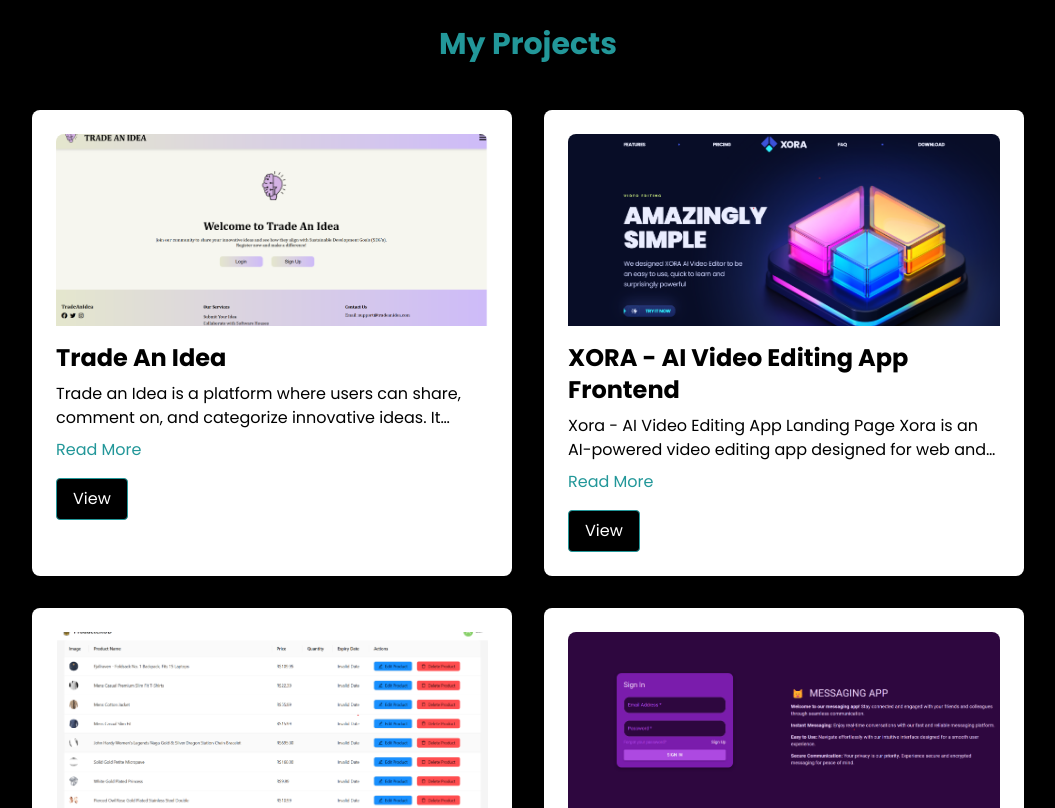
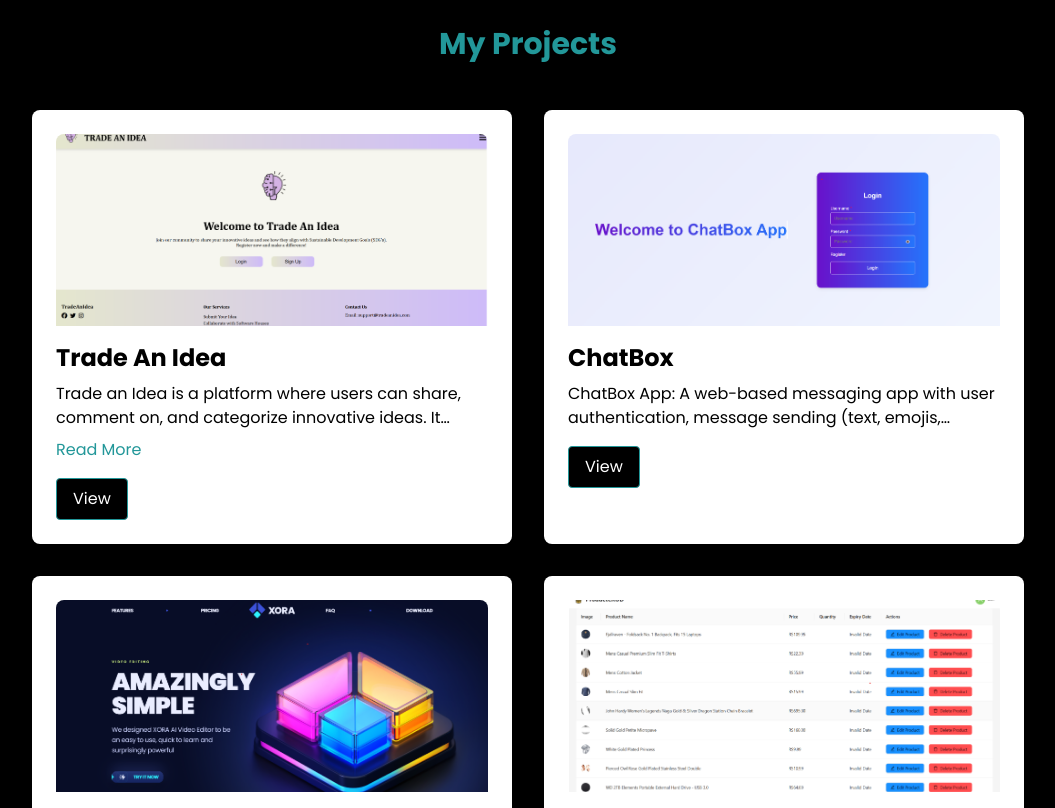
Before and after one commit to hassan-jamshaid10/Portfolio-Fullstack, a React (Vite) app: page / in a window 1280 px wide. Shown: the part 4000-4808 px from the top of the page, without its empty margins (112-1167 px from the left). Built offline with nearby package versions, Linux system fonts and the light colour scheme.

Commit message:
Updated Projects

```diff
--- a/src/Components/Projects/index.jsx
+++ b/src/Components/Projects/index.jsx
@@ -9,11 +9,18 @@
     image: '/Trade.png'
   },
   {
+    title: 'ChatBox',
+    description: 'ChatBox App: A web-based messaging app with user authentication, message sending (text, emojis, images), and profile management. Built with HTML, CSS, JavaScript, PHP, and MySQL for data storage.',
+    githubLink: 'https://github.com/hassan-jamshaid10/ChatBox.git',
+    image: '/GITPIC.png'
+  },
+  {
     title: 'XORA - AI Video Editing App Frontend',
     description: 'Xora - AI Video Editing App Landing Page Xora is an AI-powered video editing app designed for web and mobile platforms. This landing page showcases its key features, pricing plans, and download options, all in a responsive and modern design built with React.js and Tailwind CSS.',
     githubLink: 'https://saasproject.hassanjamshaid.me/',
     image: '/xora.png'
   },
+
   {
     title: 'E-commerce Product Management App',
     description: 'An Ecommerce Management System developed with React.js and Vite, featuring user authentication and CRUD operations on products. Styled with Ant Design and Tailwind CSS, the application fetches product data from an external API (api.freeapi) to provide a seamless user experience.',
@@ -26,6 +33,7 @@
     githubLink: 'https://github.com/hassan-jamshaid10/MessagingAPP.git',
     image: '/Messagingapp.png'
   }
+
 ];
 
 const Projects = () => {
```
Also changed, not shown: public/GITPIC.png (added).
